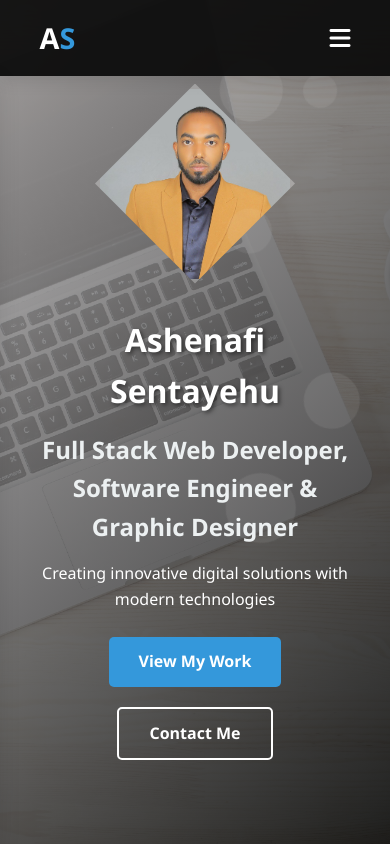
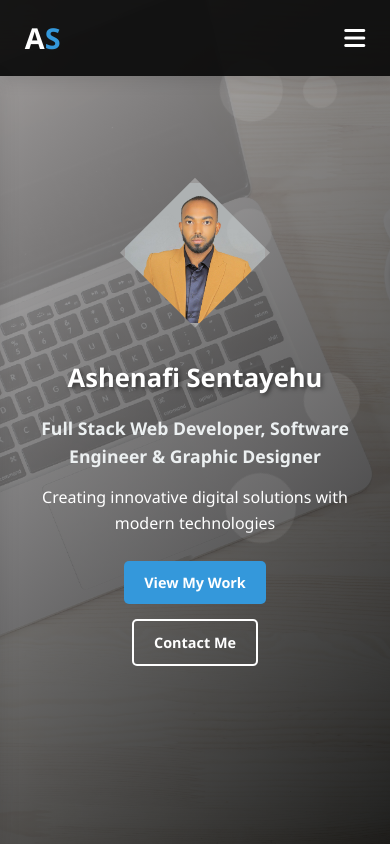
Before and after one commit to Ashupido/Ashenafi-senatyehu-portfolio, a plain HTML site: page index.html in a window 390 px wide. Shown: the top 844 px of the page. Drawn offline with Linux system fonts and the light colour scheme.

Commit message:
Update index.html

```diff
--- a/index.html
+++ b/index.html
@@ -769,6 +769,15 @@
 
             .hero-text {
                 margin-left: 0;
+                max-width: 100%;
+            }
+
+            .hero-text h1 {
+                font-size: 2.8rem;
+            }
+
+            .hero-text h2 {
+                font-size: 1.5rem;
             }
         }
 
@@ -810,30 +819,46 @@
             }
 
             .hero-text h1 {
-                font-size: 2.5rem;
+                font-size: 2.2rem;
             }
 
             .hero-text h2 {
-                font-size: 1.5rem;
+                font-size: 1.3rem;
             }
 
             .hero-btns {
                 flex-direction: column;
                 align-items: center;
+                gap: 15px;
             }
 
             .section-title h2 {
                 font-size: 2rem;
             }
+
+            .profile-container {
+                width: 220px;
+                height: 220px;
+            }
+
+            .skills-grid, .projects-grid, .skills-grid-full {
+                grid-template-columns: 1fr;
+                gap: 20px;
+            }
+
+            .contact-content {
+                grid-template-columns: 1fr;
+                gap: 30px;
+            }
         }
 
         @media (max-width: 576px) {
             .section {
-                padding: 60px 0;
+                padding: 50px 0;
             }
 
             .hero-text h1 {
-                font-size: 2rem;
+                font-size: 1.8rem;
             }
 
             .hero-text p {
@@ -841,8 +866,47 @@
             }
 
             .profile-container {
-                width: 200px;
-                height: 200px;
+                width: 180px;
+                height: 180px;
+            }
+
+            .hero-btns .btn {
+                padding: 10px 20px;
+                font-size: 0.9rem;
+            }
+
+            .section-title h2 {
+                font-size: 1.8rem;
+            }
+
+            .footer-content {
+                grid-template-columns: 1fr;
+                text-align: center;
+            }
+
+            .footer-links h3::after, .footer-social h3::after {
+                left: 50%;
+                transform: translateX(-50%);
+            }
+        }
+
+        @media (max-width: 400px) {
+            .hero-text h1 {
+                font-size: 1.6rem;
+            }
+
+            .hero-text h2 {
+                font-size: 1.1rem;
+            }
+
+            .profile-container {
+                width: 150px;
+                height: 150px;
+            }
+
+            .container {
+                width: 95%;
+                padding: 0 15px;
             }
         }
     </style>
@@ -1324,18 +1388,18 @@
             contactForm.reset();
         });
 
-        // Fixed smooth scrolling with header offset
+        // Fixed smooth scrolling for all navigation links
         document.querySelectorAll('a[href^="#"]').forEach(anchor => {
             anchor.addEventListener('click', function(e) {
                 e.preventDefault();
 
                 const targetId = this.getAttribute('href');
-                if(targetId === '#') return;
+                if (targetId === '#') return;
 
                 const targetElement = document.querySelector(targetId);
-                if(targetElement) {
+                if (targetElement) {
                     const headerHeight = document.querySelector('header').offsetHeight;
-                    const targetPosition = targetElement.getBoundingClientRect().top + window.pageYOffset - headerHeight;
+                    const targetPosition = targetElement.offsetTop - headerHeight;
 
                     window.scrollTo({
                         top: targetPosition,
```
